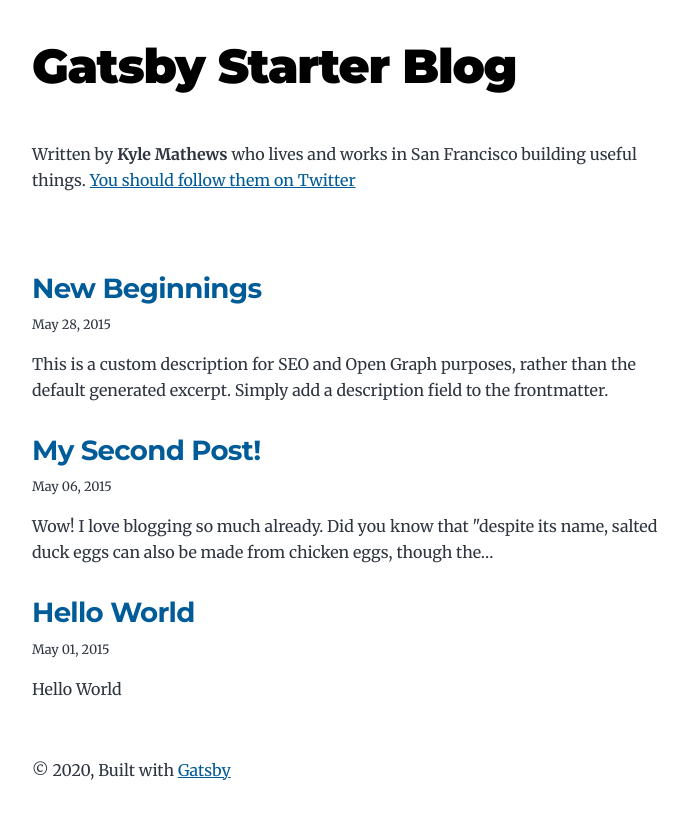
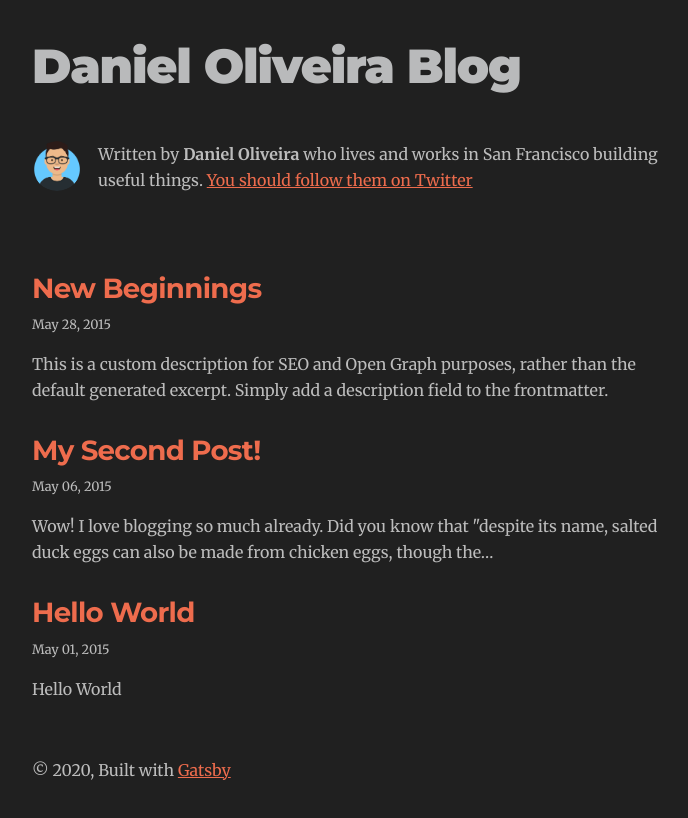
Before and after one commit to Daniel0liver/blog, a Gatsby site: page / in a window 1280 px wide. Shown: the whole page, without its empty margins (292-980 px from the left). Built offline with nearby package versions, Linux system fonts and the light colour scheme; Gatsby itself is replaced by a stand-in of ours.

Commit message:
[ADD]: Configurando dark mode e prettier

```diff
--- a/gatsby-config.js
+++ b/gatsby-config.js
@@ -1,14 +1,14 @@
 module.exports = {
   siteMetadata: {
-    title: `Gatsby Starter Blog`,
+    title: `Daniel Oliveira Blog`,
     author: {
-      name: `Kyle Mathews`,
+      name: `Daniel Oliveira`,
       summary: `who lives and works in San Francisco building useful things.`,
     },
     description: `A starter blog demonstrating what Gatsby can do.`,
-    siteUrl: `https://gatsby-starter-blog-demo.netlify.app/`,
+    siteUrl: `https://danieloliveira.netlify.app/`,
     social: {
-      twitter: `kylemathews`,
+      twitter: `daniel0live`,
     },
   },
   plugins: [
@@ -60,7 +60,7 @@ module.exports = {
     {
       resolve: `gatsby-plugin-manifest`,
       options: {
-        name: `Gatsby Starter Blog`,
+        name: `Daniel Oliveira Blog`,
         short_name: `GatsbyJS`,
         start_url: `/`,
         background_color: `#ffffff`,
--- a/src/components/bio.js
+++ b/src/components/bio.js
@@ -12,7 +12,7 @@ import Image from "gatsby-image"
 const Bio = () => {
   const data = useStaticQuery(graphql`
     query BioQuery {
-      avatar: file(absolutePath: { regex: "/profile-pic.jpg/" }) {
+      avatar: file(absolutePath: { regex: "/profile-pic.png/" }) {
         childImageSharp {
           fixed(width: 50, height: 50, quality: 95) {
             ...GatsbyImageSharpFixed
--- a/src/style.css
+++ b/src/style.css
@@ -54,12 +54,21 @@
   --fontSize-5: 2.074rem;
   --fontSize-6: 2.488rem;
   --fontSize-7: 2.986rem;
-  --color-primary: #005b99;
+  /* --color-primary: #005b99;
   --color-text: #2e353f;
   --color-text-light: #4f5969;
   --color-heading: #1a202c;
   --color-heading-black: black;
+  --color-accent: #d1dce5; */
+
+  /* Dark Mode */
+  --color-primary: #ee6c4d;
+  --color-text: #ffffffb3;
+  --color-text-light: #4f5969;
+  --color-heading: #b9babb;
+  --color-heading-black: #b9babb;
   --color-accent: #d1dce5;
+  --color-background: #202020;
 }
 
 /* HTML elements */
@@ -81,6 +90,7 @@ body {
   font-family: var(--font-body);
   font-size: var(--fontSize-1);
   color: var(--color-text);
+  background-color: var(--color-background);
 }
 
 footer {
```
Also changed, not shown: 2 other files.
